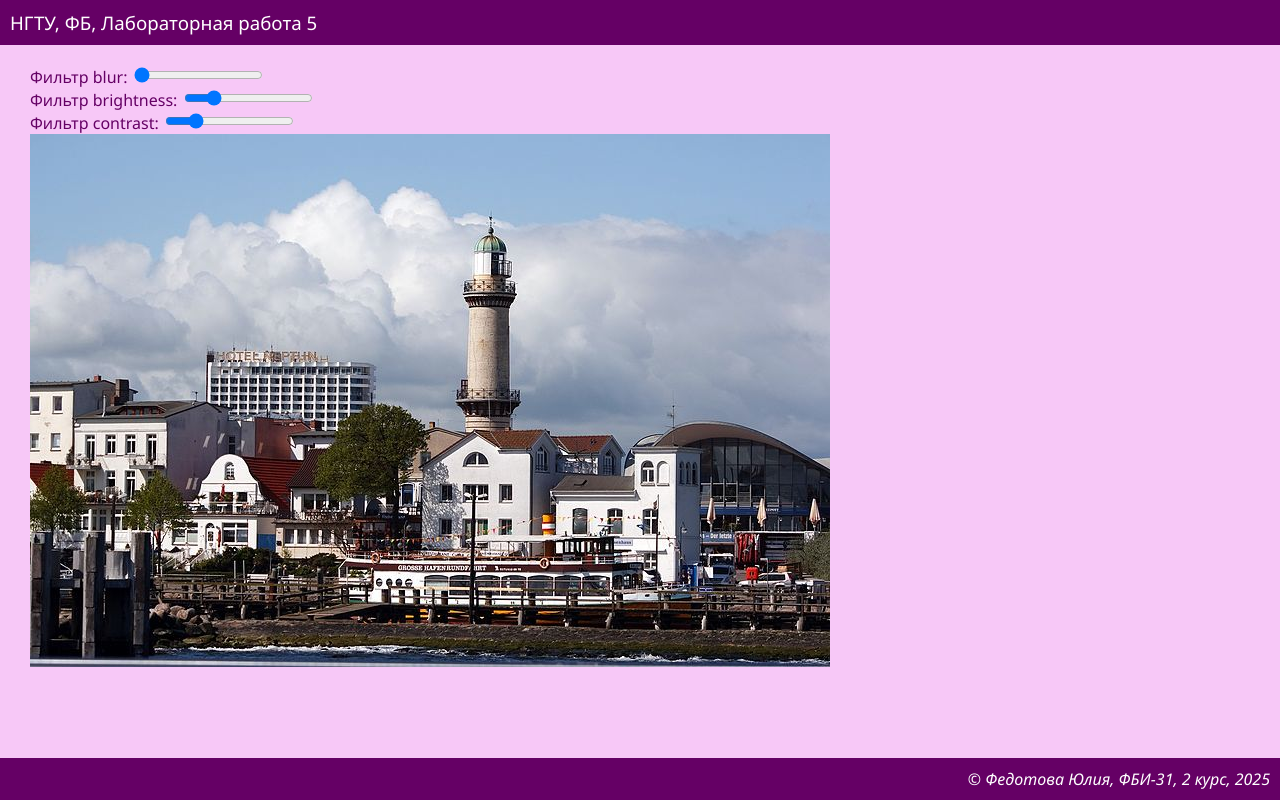
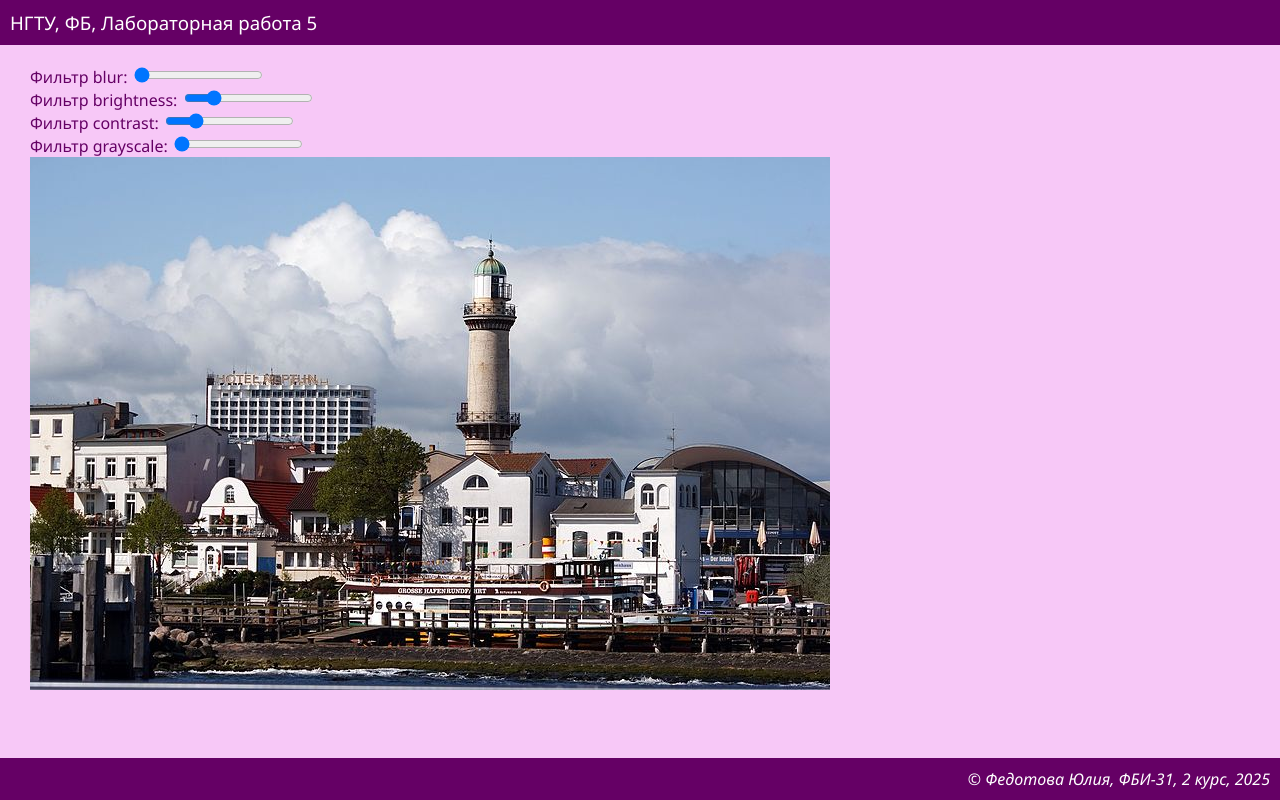
Before and after one commit to fedotovnaaaa/web-front-labs, a plain HTML site: page lab5/filters.html in a window 1280 px wide. Drawn offline with Linux system fonts and the light colour scheme.

Commit message:
Фильтр grayscale

```diff
--- a/lab5/filters.html
+++ b/lab5/filters.html
@@ -27,6 +27,11 @@
             document.getElementById('contrastOutput').innerText = value;
             document.getElementById('blurImage').style.filter = 'contrast(' + value + ')';
         }
+        function grayscaleChange() {
+            let value = document.getElementById('grayscaleValue').value + '%';
+            document.getElementById('grayscaleOutput').innerText = value;
+            document.getElementById('blurImage').style.filter = 'grayscale(' + value + ')';
+        }
     </script>
 </head>
 
@@ -51,6 +56,11 @@
             <input type="range" min="0" max="500" value="100" onchange="contrastChange()" id="contrastValue">
             <span id="contrastOutput"></span>
         </div>
+        <div>
+            Фильтр grayscale:
+            <input type="range" min="0" max="100" value="0" onchange="grayscaleChange()" id="grayscaleValue">
+            <span id="grayscaleOutput"></span>
+        </div>
         <div><img src="Warnemünde_(10564867105).jpg" id="blurImage"></div>
     </main>
 
```
